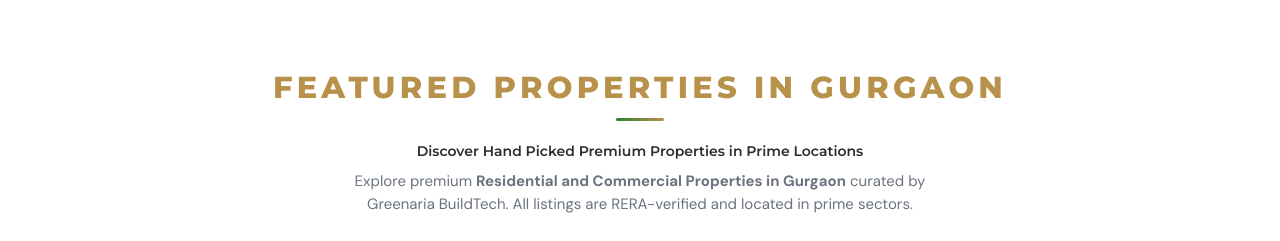
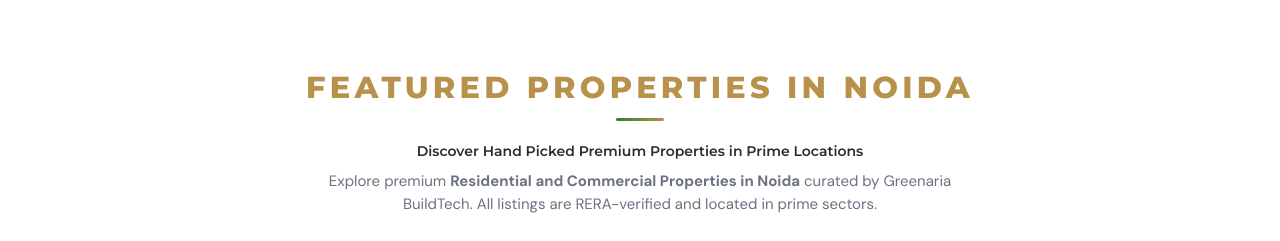
Before and after one commit to Priyanshu88585/Greenaria-Buildtech, a Next.js app: page / in a window 1280 px wide. Shown: the part 820-1061 px from the top of the page. Built offline with nearby package versions, Linux system fonts and the light colour scheme.

Commit message:
Update featured properties location from Gurgaon to Noida

```diff
--- a/src/components/home/FeaturedProjects.jsx
+++ b/src/components/home/FeaturedProjects.jsx
@@ -10,11 +10,11 @@
     <section id="properties" className="section-pad" style={{ background:"#fff" }}>
       <div className="max-content">
         <motion.div initial={{ opacity:0,y:30 }} whileInView={{ opacity:1,y:0 }} viewport={{ once:true }} className="text-center mb-[52px]">
-          <h2 className="section-title" style={{ fontSize:"clamp(1.2rem,2.5vw,1.9rem)" }}>Featured Properties in Gurgaon</h2>
+          <h2 className="section-title" style={{ fontSize:"clamp(1.2rem,2.5vw,1.9rem)" }}>Featured Properties in Noida</h2>
           <div className="gold-divider" />
           <p className="font-heading font-semibold" style={{ fontSize:14, color:"#2d2d2d", marginBottom:8 }}>Discover Hand Picked Premium Properties in Prime Locations</p>
           <p style={{ color:"#6b7280", fontSize:15, maxWidth:640, margin:"0 auto" }}>
-            Explore premium <strong>Residential and Commercial Properties in Gurgaon</strong> curated by Greenaria BuildTech. All listings are RERA-verified and located in prime sectors.
+            Explore premium <strong>Residential and Commercial Properties in Noida</strong> curated by Greenaria BuildTech. All listings are RERA-verified and located in prime sectors.
           </p>
         </motion.div>
 
```
